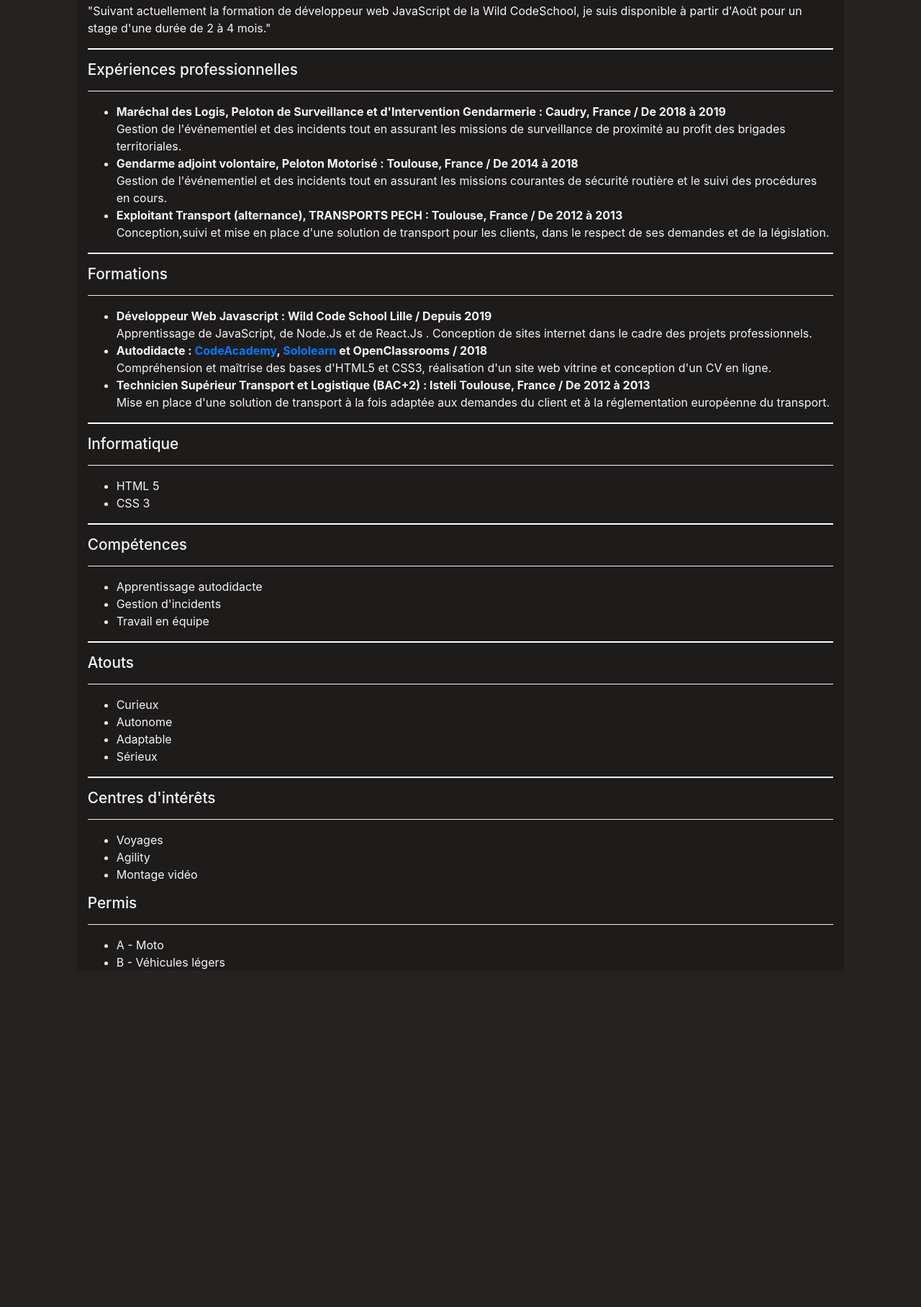
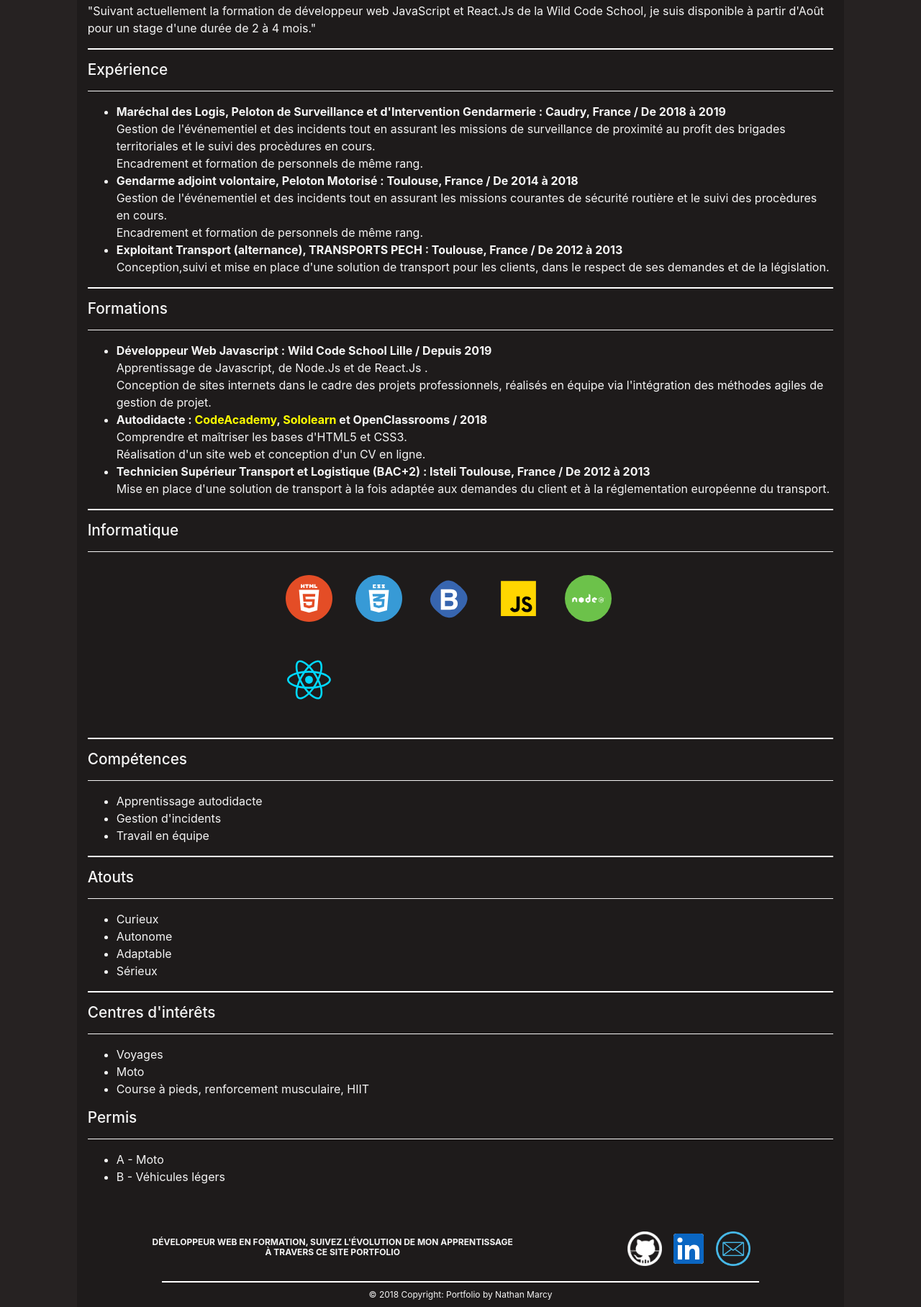
Before and after one commit to Delien/Portfolio, a plain HTML site: page cv.html in a window 1280 px wide. Shown: the part 818-2634 px from the top of the page at 72% size. Before the commit the page ends 2183 px from the top, so only its background shows below. Drawn offline with nearby package versions, Linux system fonts and the light colour scheme.

Commit message:
set somes class in cv html

```diff
--- a/css/globalCss.css
+++ b/css/globalCss.css
@@ -6,6 +6,10 @@
 }
 hr {
   border: 0.01em solid white;
+}
+a {
+  text-decoration: none;
+  color: yellow;
 }
 /* Bannière */
 .img-fluid {
@@ -96,8 +100,9 @@ body {
   position: relative;
   left: 1.75rem;
 }
-.langages {
-  align-content: center;
+.langTitle {
+  width: 50%;
+  margin: 0 0 1rem 5rem;
 }
 /* Page Blog */
 
@@ -118,7 +123,10 @@ div .card-body {
 }
 /* Page C.V
 -------------------------------------*/
-
+.langages {
+  margin: 0 auto;
+  width: 50%;
+}
 /* Responsive Design
 -------------------------------------*/
 
--- a/cv.html
+++ b/cv.html
@@ -98,15 +98,15 @@
 
       <div id="intro">
         <p>
-          "Suivant actuellement la formation de développeur web JavaScript de la
-          Wild CodeSchool, je suis disponible à partir d'Août pour un stage
-          d'une durée de 2 à 4 mois."
+          "Suivant actuellement la formation de développeur web JavaScript et
+          React.Js de la Wild Code School, je suis disponible à partir d'Août
+          pour un stage d'une durée de 2 à 4 mois."
         </p>
       </div>
       <hr />
 
       <div id="exp">
-        <h1>Expériences professionnelles</h1>
+        <h1>Expérience</h1>
         <ul>
           <li>
             <strong
@@ -115,7 +115,8 @@
             ><br />
             Gestion de l'événementiel et des incidents tout en assurant les
             missions de surveillance de proximité au profit des brigades
-            territoriales.
+            territoriales et le suivi des procèdures en cours. <br />
+            Encadrement et formation de personnels de même rang.
           </li>
           <li>
             <strong
@@ -123,8 +124,9 @@
               / De 2014 à 2018</strong
             ><br />
             Gestion de l'événementiel et des incidents tout en assurant les
-            missions courantes de sécurité routière et le suivi des procédures
-            en cours.
+            missions courantes de sécurité routière et le suivi des procèdures
+            en cours. <br />
+            Encadrement et formation de personnels de même rang.
           </li>
 
           <div id="dipsup"></div>
@@ -150,8 +152,10 @@
               >Développeur Web Javascript : Wild Code School Lille / Depuis
               2019</strong
             ><br />
-            Apprentissage de JavaScript, de Node.Js et de React.Js . Conception
-            de sites internet dans le cadre des projets professionnels.
+            Apprentissage de Javascript, de Node.Js et de React.Js . <br />
+            Conception de sites internets dans le cadre des projets
+            professionnels, réalisés en équipe via l'intégration des méthodes
+            agiles de gestion de projet.
           </li>
           <li>
             <strong
@@ -171,8 +175,8 @@
               et OpenClassrooms / 2018</strong
             >
             <br />
-            Compréhension et maîtrise des bases d'HTML5 et CSS3, réalisation
-            d'un site web vitrine et conception d'un CV en ligne.
+            Comprendre et maîtriser les bases d'HTML5 et CSS3. <br />
+            Réalisation d'un site web et conception d'un CV en ligne.
           </li>
           <div id="infosup"></div>
           <li>
@@ -192,10 +196,32 @@
         <div id="compsup"></div>
 
         <h1>Informatique</h1>
-        <ul>
-          <li class="html">HTML 5</li>
-          <li class="css">CSS 3</li>
-        </ul>
+        <div class="row langages">
+          <figure class="text-hide">
+            <img src="./pictures/html.svg" alt="Html logo" />
+            <figcaption>HTML 5</figcaption>
+          </figure>
+          <figure class="text-hide">
+            <img src="./pictures/css.svg" alt="Css logo" />
+            <figcaption class="css_text">CSS 3</figcaption>
+          </figure>
+          <figure class="text-hide">
+            <img src="./pictures/bootstrap.svg" alt="Bootstrap logo" />
+            <figcaption>Bootstrap</figcaption>
+          </figure>
+          <figure class="text-hide">
+            <img src="./pictures/js.svg" alt="Js logo" />
+            <figcaption>JavaScript</figcaption>
+          </figure>
+          <figure class="text-hide">
+            <img src="./pictures/node.svg" alt="Node logo" />
+            <figcaption>Node.Js.</figcaption>
+          </figure>
+          <figure class="text-hide">
+            <img src="./pictures/reactjs.svg" alt="ReactJs logo" />
+            <figcaption>React.Js.</figcaption>
+          </figure>
+        </div>
       </div>
 
       <hr />
@@ -231,8 +257,8 @@
         <h1>Centres d'intérêts</h1>
         <ul>
           <li>Voyages</li>
-          <li>Agility</li>
-          <li>Montage vidéo</li>
+          <li>Moto</li>
+          <li>Course à pieds, renforcement musculaire, HIIT</li>
         </ul>
       </div>
 
@@ -243,8 +269,58 @@
           <li>B - Véhicules légers</li>
         </ul>
       </div>
-
-      <!-- Footer général du site -->
+      <footer class="page-footer font-small allFooter">
+        <div class="footerContainer">
+          <div
+            class="row text-center d-flex justify-content-center pt-5 mb-3 footer"
+          >
+            <div class="col-md-6 offset-1 py-2">
+              <h6 class="text-uppercase font-weight-bold">
+                Développeur Web en formation, suivez l'évolution de mon
+                apprentissage à travers ce site portfolio
+              </h6>
+            </div>
+            <div class="col">
+              <a href="https://github.com/Delien" target="_blank">
+                <img src="pictures/github.ico" alt="mon github"
+              /></a>
+              <a
+                href="https://www.linkedin.com/in/nathan-marcy/"
+                target="_blank"
+                ><img
+                  class="likedin"
+                  src="./pictures/likedin.png"
+                  alt="mon LikedIn"
+              /></a>
+              <a href="mailto:contact@nathan-marcy.fr" target="_blank"
+                ><img
+                  class="contact"
+                  src="./pictures/contact.png"
+                  alt="mon LikedIn"
+              /></a>
+            </div>
+          </div>
+          <hr class="rgba-white-light" style="margin: 0 10%;" />
+        </div>
+        <div class="footer-copyright text-center py-2">
+          © 2018 Copyright: Portfolio by Nathan Marcy
+        </div>
+      </footer>
+      <script
+        src="https://code.jquery.com/jquery-3.3.1.slim.min.js"
+        integrity="sha384-q8i/X+965DzO0rT7abK41JStQIAqVgRVzpbzo5smXKp4YfRvH+8abtTE1Pi6jizo"
+        crossorigin="anonymous"
+      ></script>
+      <script
+        src="https://cdnjs.cloudflare.com/ajax/libs/popper.js/1.14.7/umd/popper.min.js"
+        integrity="sha384-UO2eT0CpHqdSJQ6hJty5KVphtPhzWj9WO1clHTMGa3JDZwrnQq4sF86dIHNDz0W1"
+        crossorigin="anonymous"
+      ></script>
+      <script
+        src="https://stackpath.bootstrapcdn.com/bootstrap/4.3.1/js/bootstrap.min.js"
+        integrity="sha384-JjSmVgyd0p3pXB1rRibZUAYoIIy6OrQ6VrjIEaFf/nJGzIxFDsf4x0xIM+B07jRM"
+        crossorigin="anonymous"
+      ></script>
     </div>
   </body>
 </html>
```
Also changed, not shown: index.html (+1 -1 lines).
